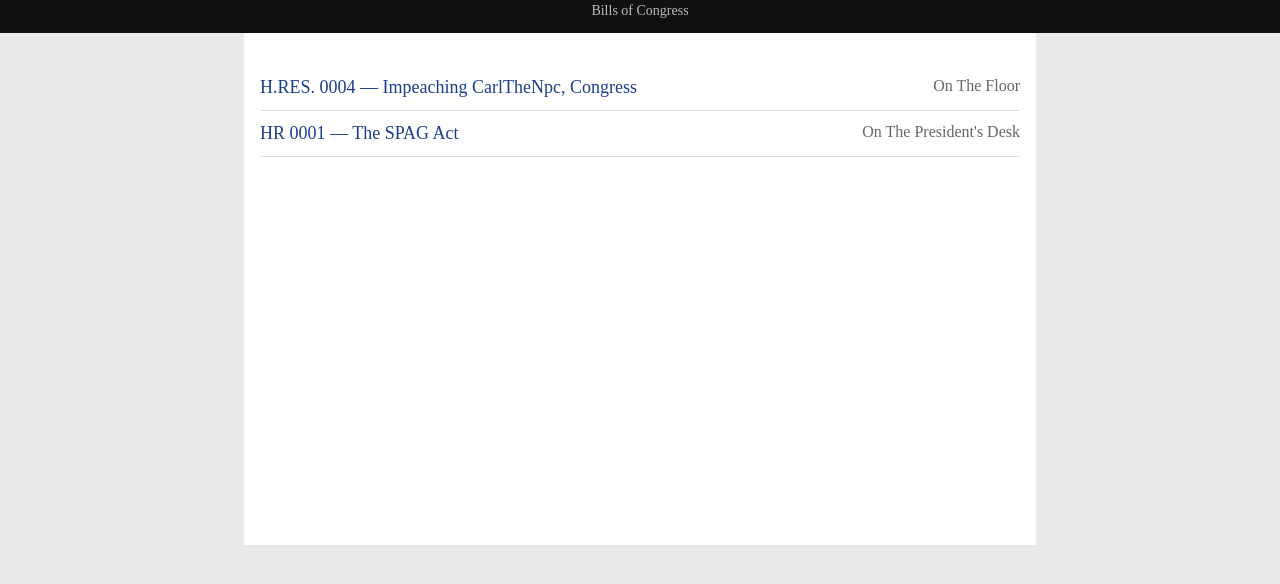
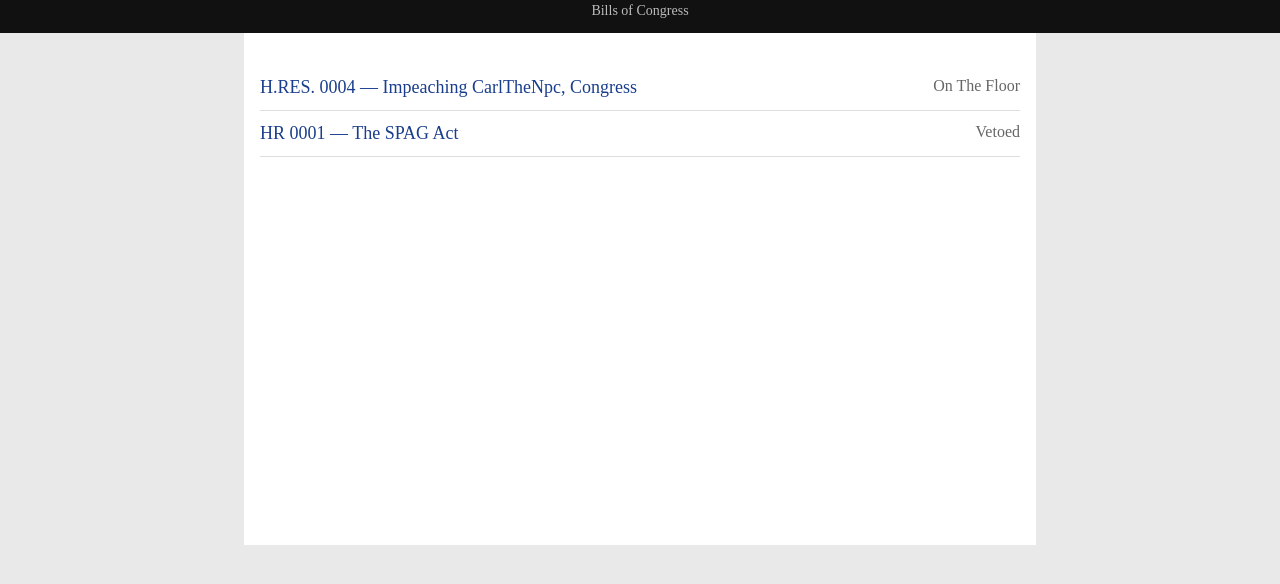
Before and after one commit to MegasGovernment/bills, a plain HTML site: page index.html in a window 1280 px wide. Shown: the part 38-622 px from the top of the page. Drawn offline with Linux system fonts and the light colour scheme.

Commit message:
Update bill index

```diff
--- a/index.html
+++ b/index.html
@@ -9,5 +9,5 @@ li{padding:12px 0;border-bottom:1px solid #ddd;display:flex;justify-content:spac
 span{color:#666;text-transform:capitalize}</style></head>
 <body><header><h1>MEGA&#8217;S GOVERNMENT</h1><p>Bills of Congress</p></header><main><ul>
 <li><a href="bills/H.RES.-0004.html">H.RES. 0004 — Impeaching CarlTheNpc, Congress</a> <span>On the floor</span></li>
-<li><a href="bills/HR-0001.html">HR 0001 — The SPAG Act</a> <span>On the President's desk</span></li>
+<li><a href="bills/HR-0001.html">HR 0001 — The SPAG Act</a> <span>Vetoed</span></li>
 </ul></main></body></html>
```
